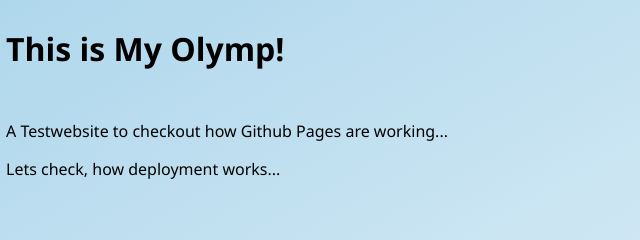
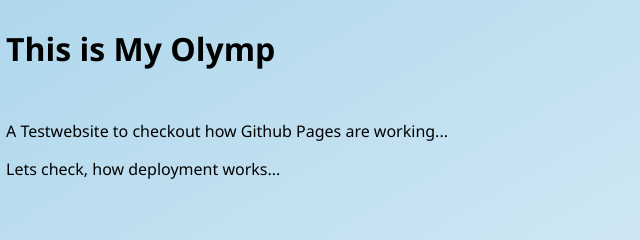
Before and after one commit to myolymp-ds/website, a plain HTML site: page index.html in a window 1280 px wide. Shown: the top 240 px of the page, 0-640 px from the left. Drawn offline with Linux system fonts and the light colour scheme.

Commit message:
fix: content

```diff
--- a/index.html
+++ b/index.html
@@ -5,7 +5,7 @@
 
 <body>
     <header>
-        <h1>This is My Olymp!</h1>
+        <h1>This is My Olymp</h1>
     </header>
 
     <main>
```
